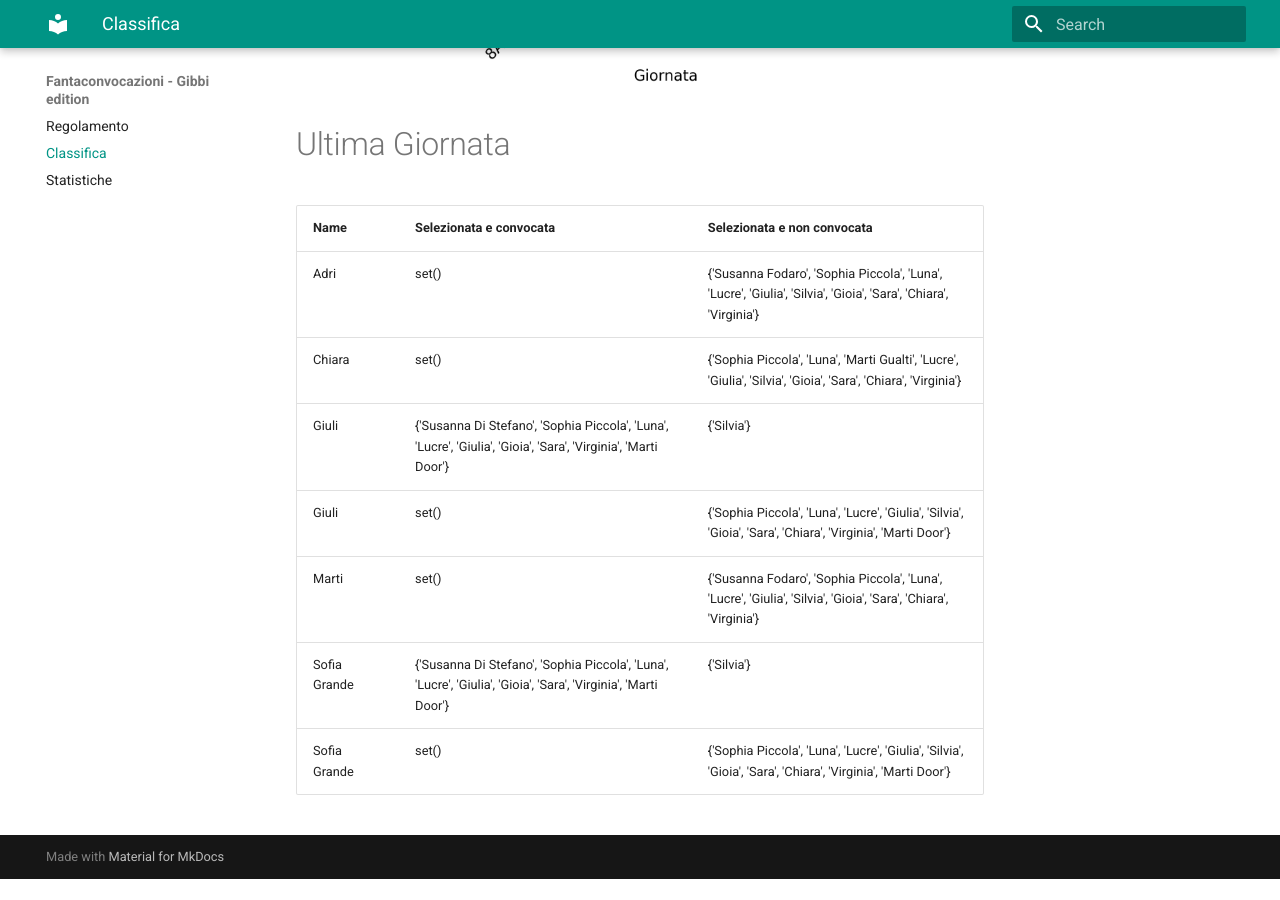
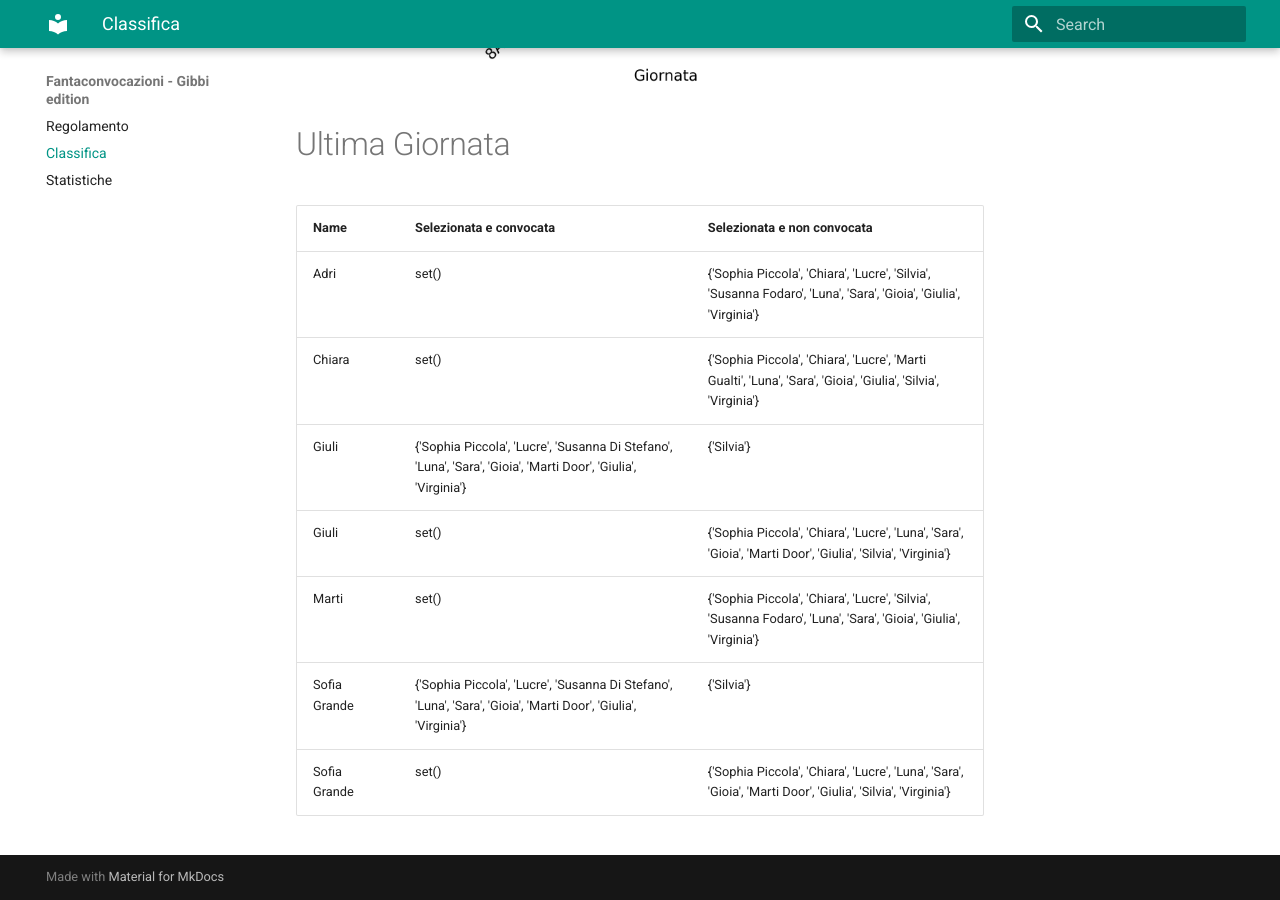
Before and after one commit to martinig94/fantagibbi, an MkDocs documentation site: the page built from docs/Classifica.md, in a window 1280 px wide and 900 px high, scrolled down 1024 px. Built offline with MkDocs 1.6.1 and Material for MkDocs 9.7.7, drawn with Linux system fonts in a browser that asks for light colours; before the commit the page ends 1903 px from its top, so only the background shows below that.

Commit message:
Auto-update from main.py

```diff
--- a/docs/Classifica.md
+++ b/docs/Classifica.md
@@ -18,11 +18,11 @@
 <!-- START_TABLE CORRECT -->
 | Name         | Selezionata e convocata                                                                                        | Selezionata e non convocata                                                                                      |
 |:-------------|:---------------------------------------------------------------------------------------------------------------|:-----------------------------------------------------------------------------------------------------------------|
-| Adri         | set()                                                                                                          | {'Susanna Fodaro', 'Sophia Piccola', 'Luna', 'Lucre', 'Giulia', 'Silvia', 'Gioia', 'Sara', 'Chiara', 'Virginia'} |
-| Chiara       | set()                                                                                                          | {'Sophia Piccola', 'Luna', 'Marti Gualti', 'Lucre', 'Giulia', 'Silvia', 'Gioia', 'Sara', 'Chiara', 'Virginia'}   |
-| Giuli        | {'Susanna Di Stefano', 'Sophia Piccola', 'Luna', 'Lucre', 'Giulia', 'Gioia', 'Sara', 'Virginia', 'Marti Door'} | {'Silvia'}                                                                                                       |
-| Giuli        | set()                                                                                                          | {'Sophia Piccola', 'Luna', 'Lucre', 'Giulia', 'Silvia', 'Gioia', 'Sara', 'Chiara', 'Virginia', 'Marti Door'}     |
-| Marti        | set()                                                                                                          | {'Susanna Fodaro', 'Sophia Piccola', 'Luna', 'Lucre', 'Giulia', 'Silvia', 'Gioia', 'Sara', 'Chiara', 'Virginia'} |
-| Sofia Grande | {'Susanna Di Stefano', 'Sophia Piccola', 'Luna', 'Lucre', 'Giulia', 'Gioia', 'Sara', 'Virginia', 'Marti Door'} | {'Silvia'}                                                                                                       |
-| Sofia Grande | set()                                                                                                          | {'Sophia Piccola', 'Luna', 'Lucre', 'Giulia', 'Silvia', 'Gioia', 'Sara', 'Chiara', 'Virginia', 'Marti Door'}     |
+| Adri         | set()                                                                                                          | {'Sophia Piccola', 'Chiara', 'Lucre', 'Silvia', 'Susanna Fodaro', 'Luna', 'Sara', 'Gioia', 'Giulia', 'Virginia'} |
+| Chiara       | set()                                                                                                          | {'Sophia Piccola', 'Chiara', 'Lucre', 'Marti Gualti', 'Luna', 'Sara', 'Gioia', 'Giulia', 'Silvia', 'Virginia'}   |
+| Giuli        | {'Sophia Piccola', 'Lucre', 'Susanna Di Stefano', 'Luna', 'Sara', 'Gioia', 'Marti Door', 'Giulia', 'Virginia'} | {'Silvia'}                                                                                                       |
+| Giuli        | set()                                                                                                          | {'Sophia Piccola', 'Chiara', 'Lucre', 'Luna', 'Sara', 'Gioia', 'Marti Door', 'Giulia', 'Silvia', 'Virginia'}     |
+| Marti        | set()                                                                                                          | {'Sophia Piccola', 'Chiara', 'Lucre', 'Silvia', 'Susanna Fodaro', 'Luna', 'Sara', 'Gioia', 'Giulia', 'Virginia'} |
+| Sofia Grande | {'Sophia Piccola', 'Lucre', 'Susanna Di Stefano', 'Luna', 'Sara', 'Gioia', 'Marti Door', 'Giulia', 'Virginia'} | {'Silvia'}                                                                                                       |
+| Sofia Grande | set()                                                                                                          | {'Sophia Piccola', 'Chiara', 'Lucre', 'Luna', 'Sara', 'Gioia', 'Marti Door', 'Giulia', 'Silvia', 'Virginia'}     |
 <!-- END_TABLE CORRECT -->
```
